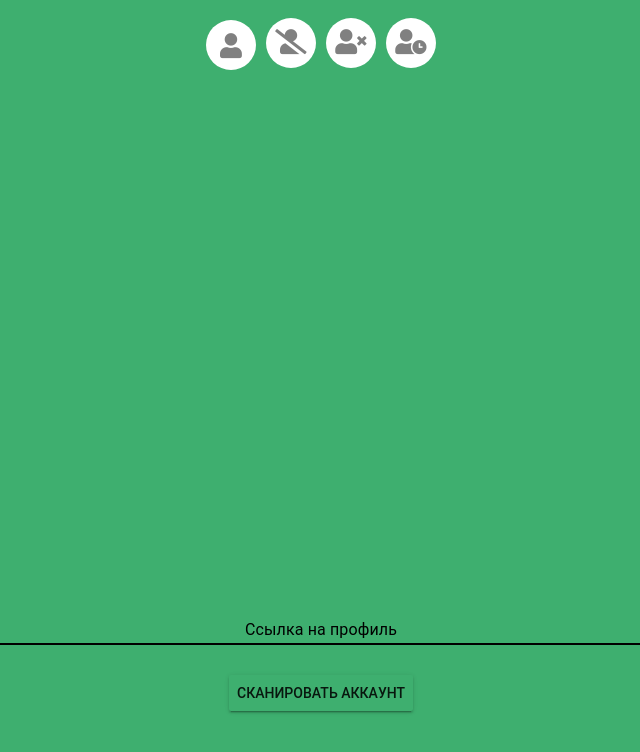
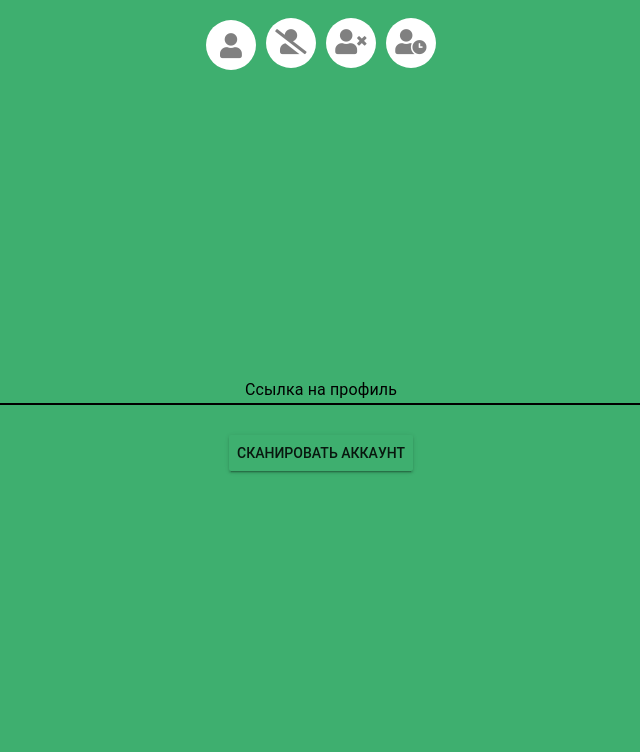
Before and after one commit to shzfrnia/Vk_script_front, a Vue app: page / in a window 1280 px wide. Shown: the top 752 px of the page, without its empty margins (319-959 px from the left). Built offline with nearby package versions, Linux system fonts and the light colour scheme.

Commit message:
Delete top-margin from Home page.

```diff
--- a/src/views/Home.vue
+++ b/src/views/Home.vue
@@ -1,5 +1,5 @@
 <template>
-  <div style="margin-top: 30vh" class="md-layout md-gutter md-alignment-center-center">
+  <div class="md-layout md-gutter md-alignment-center-center">
     <div class="md-layout md-alignment-center-center">
       <form class="md-layout-item md-size-50" @submit.prevent="setUpAccount">
         <md-field>
```
